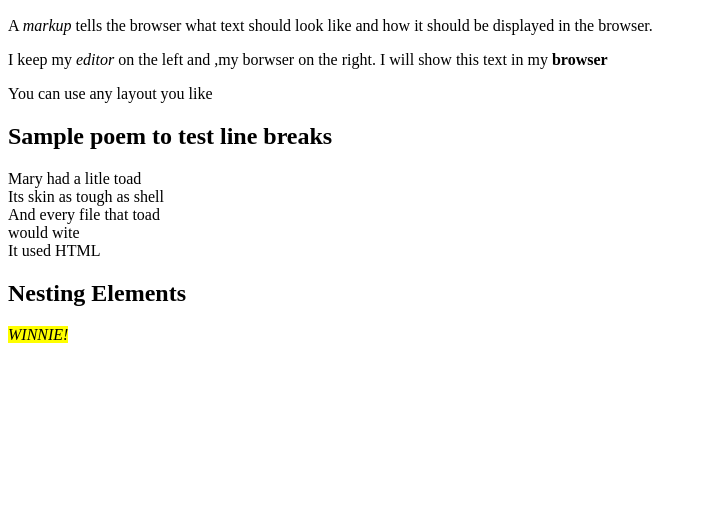
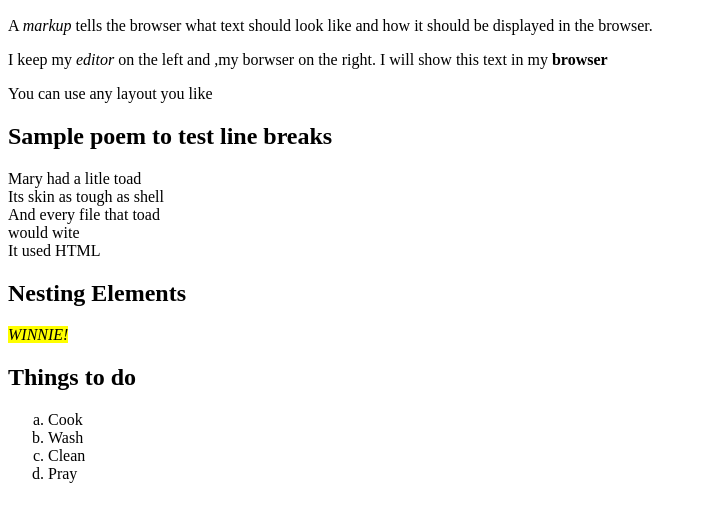
Before and after one commit to winniebosy/Udacity-ITP, a plain HTML site: page notes.html in a window 1280 px wide. Shown: the part 136-658 px from the top of the page, without its empty margins (0-707 px from the left). Drawn offline with Linux system fonts and the light colour scheme.

Commit message:
examining ordered list

```diff
--- a/notes.html
+++ b/notes.html
@@ -50,5 +50,23 @@
     <p>
         <em><mark>WINNIE!</mark></em>
     </p>
+<!--ordered list-->
+ <h2>Things to do</h2>
+    <ol type ="a">
+        <li>Cook</li>
+        <li>Wash</li>
+        <li>Clean</li>
+        <li>Pray</li>
+    </ol>
+
+
+    <!--unordered list-->
+
+
+    <ul>
+
+
+
+    </ul>
 </body>
 </html>
```
Also changed, not shown: index.txt.
